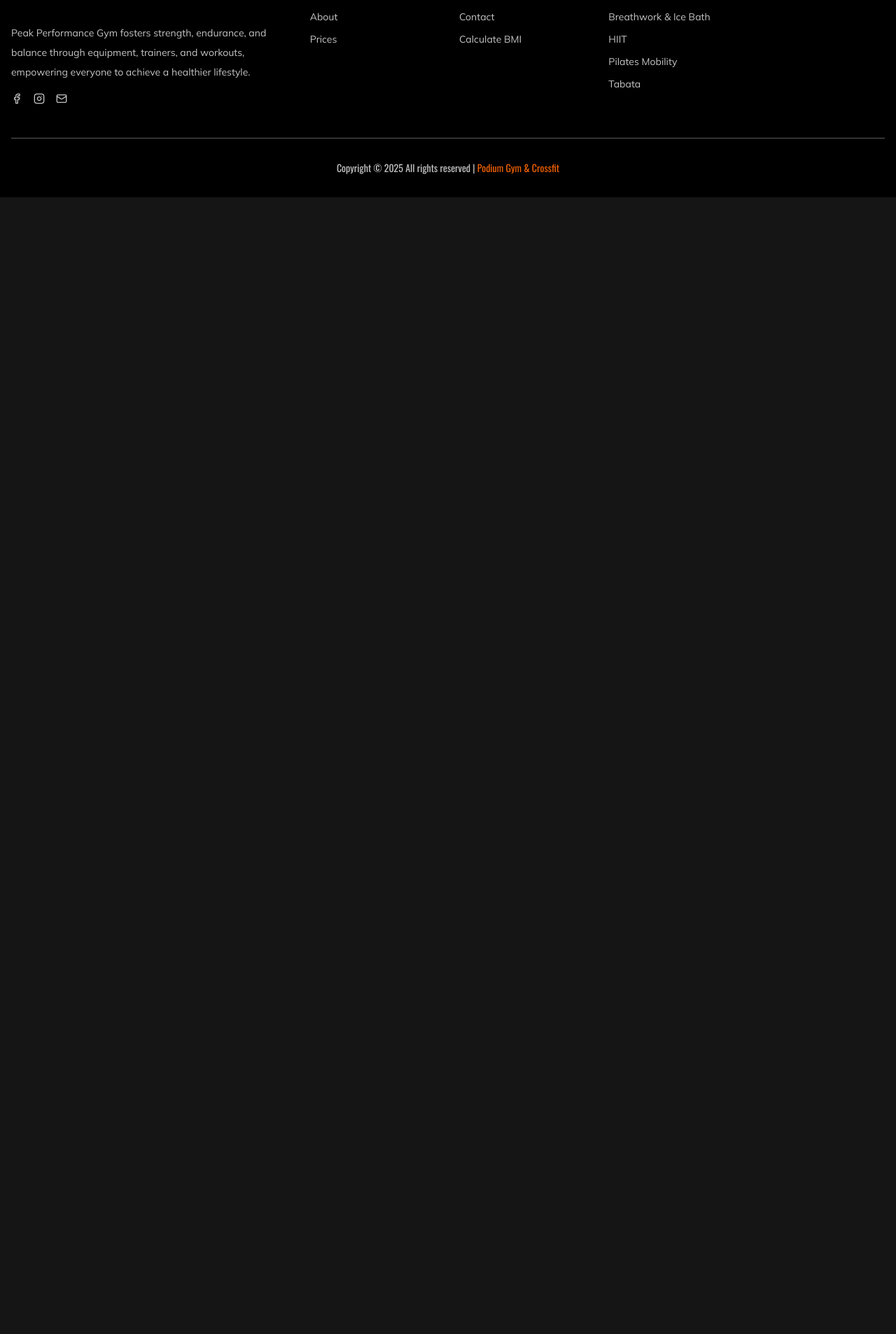
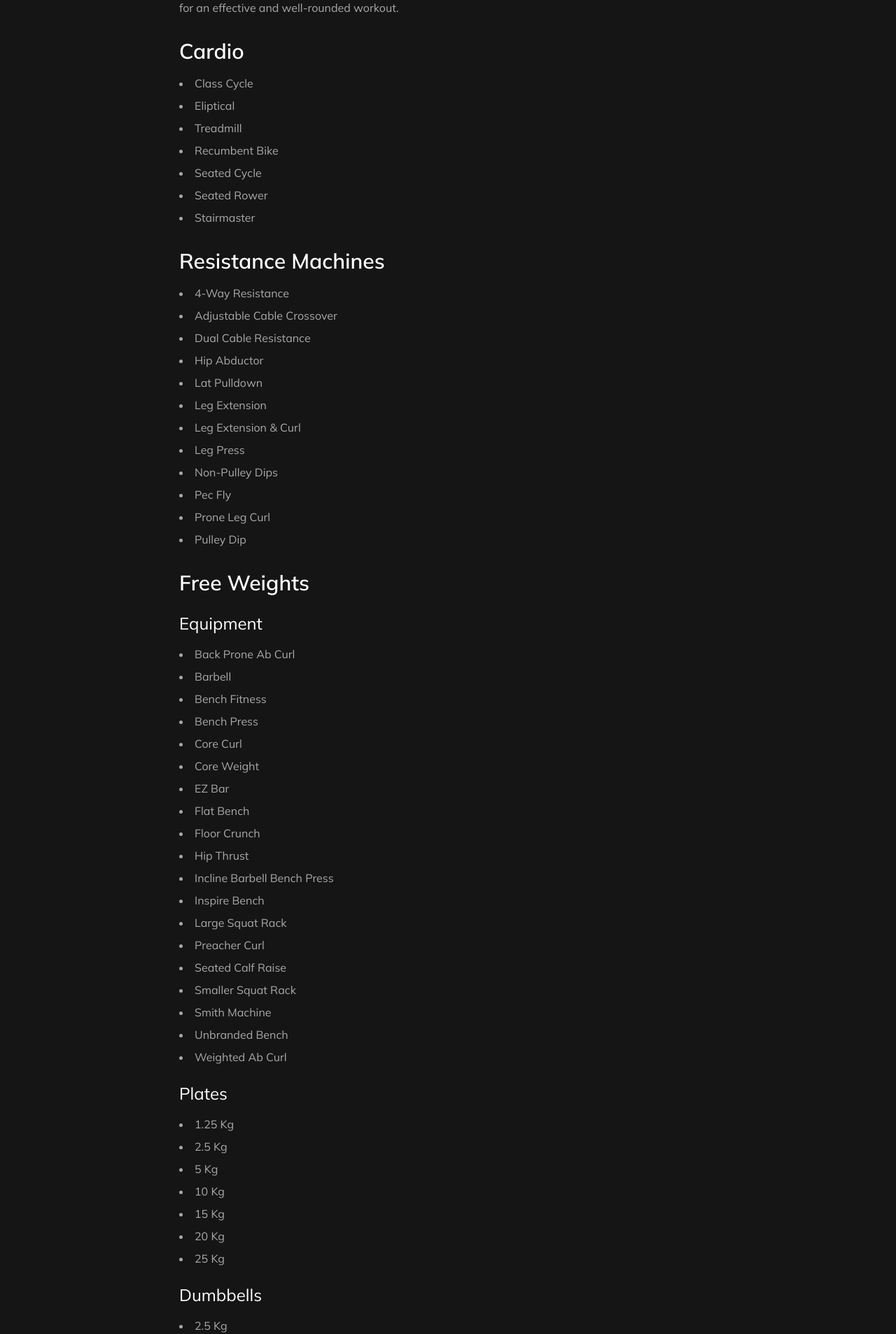
Before and after one commit to felipe-muner/podium-gym, a Next.js app: page /the-club/equipment in a window 1280 px wide. Shown: the part 713-2620 px from the top of the page at 70% size. Before the commit the page ends 995 px from the top, so only its background shows below. Built offline with nearby package versions, Linux system fonts and the light colour scheme.

Commit message:
feat: equipment

```diff
--- a/app/the-club/equipment/page.tsx
+++ b/app/the-club/equipment/page.tsx
@@ -2,10 +2,58 @@ import { Breadcrumb } from "@/components/Breadcrumb";
 import { getMetadata } from "@/lib/utils";
 
 export const metadata = getMetadata({ routeName: "equipment" });
+
 export default function Equipment() {
   return (
     <>
       <Breadcrumb route={'Equipment'} isClass />
+      <div className="flex flex-col gap-4 items-start justify-center p-4 my-20 text-brand-gray-medium container mx-auto max-w-[800px] font-mulish">
+        <h1 className="text-3xl font-semibold mt-4 text-white">Optimize Your Workout with Top-Tier Equipment</h1>
+        <p>Train with confidence using our quality and modern equipment, carefully selected to support all fitness levels and training styles. From strength training to functional fitness, we provide everything you need for an effective and well-rounded workout.</p>
+
+        <h2 className="text-3xl font-semibold mt-4 text-white">Cardio</h2>
+        <ul className="space-y-2 list-disc list-inside text-brand-orange">
+          {["Class Cycle", "Eliptical", "Treadmill", "Recumbent Bike", "Seated Cycle", "Seated Rower", "Stairmaster"].map((item) => (
+            <li key={item} className="text-brand-gray-medium">{item}</li>
+          ))}
+        </ul>
+
+        <h2 className="text-3xl font-semibold mt-4 text-white">Resistance Machines</h2>
+        <ul className="space-y-2 list-disc list-inside text-brand-orange">
+          {["4-Way Resistance", "Adjustable Cable Crossover", "Dual Cable Resistance", "Hip Abductor", "Lat Pulldown", "Leg Extension", "Leg Extension & Curl", "Leg Press", "Non-Pulley Dips", "Pec Fly", "Prone Leg Curl", "Pulley Dip"].map((item, index) => (
+            <li key={index} className="text-brand-gray-medium">{item}</li>
+          ))}
+        </ul>
+
+        <h2 className="text-3xl font-semibold mt-4 text-white">Free Weights</h2>
+        <h3 className="text-2xl font-medium mt-2 text-white">Equipment</h3>
+        <ul className="space-y-2 list-disc list-inside text-brand-orange">
+          {["Back Prone Ab Curl", "Barbell", "Bench Fitness", "Bench Press", "Core Curl", "Core Weight", "EZ Bar", "Flat Bench", "Floor Crunch", "Hip Thrust", "Incline Barbell Bench Press", "Inspire Bench", "Large Squat Rack", "Preacher Curl", "Seated Calf Raise", "Smaller Squat Rack", "Smith Machine", "Unbranded Bench", "Weighted Ab Curl"].map((item) => (
+            <li key={item} className="text-brand-gray-medium">{item}</li>
+          ))}
+        </ul>
+
+        <h3 className="text-2xl font-medium mt-2 text-white">Plates</h3>
+        <ul className="space-y-2 list-disc list-inside text-brand-orange">
+          {["1.25 Kg", "2.5 Kg", "5 Kg", "10 Kg", "15 Kg", "20 Kg", "25 Kg"].map((item) => (
+            <li key={item} className="text-brand-gray-medium">{item}</li>
+          ))}
+        </ul>
+
+        <h3 className="text-2xl font-medium mt-2 text-white">Dumbbells</h3>
+        <ul className="space-y-2 list-disc list-inside text-brand-orange">
+          {["2.5 Kg", "5 Kg", "7.5 Kg", "10 Kg", "12.5 Kg", "15 Kg", "17.5 Kg", "20 Kg", "22.5 Kg", "25 Kg", "30 Kg", "32.5 Kg", "35 Kg", "37.5 Kg", "40 Kg", "42.5 Kg", "45 Kg", "47.5 Kg", "50 Kg"].map((item) => (
+            <li key={item} className="text-brand-gray-medium">{item}</li>
+          ))}
+        </ul>
+
+        <h3 className="text-2xl font-medium mt-2 text-white">Kettlebells</h3>
+        <ul className="space-y-2 list-disc list-inside text-brand-orange">
+          {["4 Kg", "6 Kg", "8 Kg", "10 Kg", "12 Kg"].map((item) => (
+            <li key={item} className="text-brand-gray-medium">{item}</li>
+          ))}
+        </ul>
+      </div>
     </>
   );
 }
```
